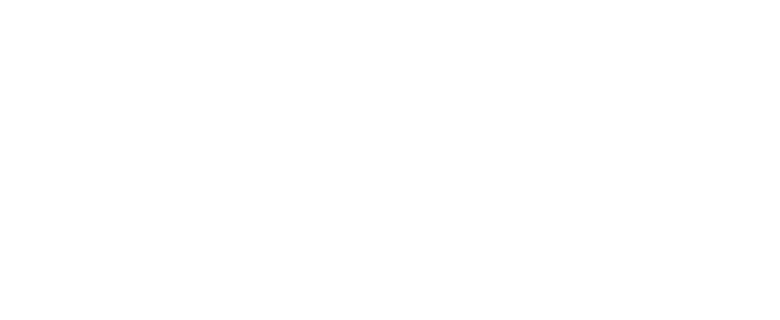
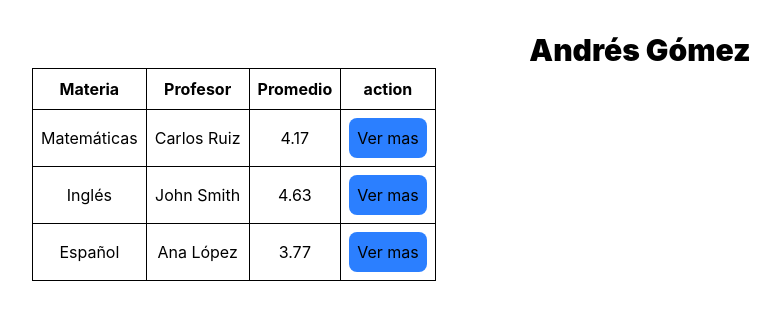
Before and after one commit to and1ru/calificaciones-front, a React (Vite) app: page /notas/1 in a window 1280 px wide. Shown: the top 320 px of the page, without its empty margins (0-780 px from the left). Built offline with nearby package versions, Linux system fonts and the light colour scheme.

Commit message:
se agrego una seccion para que los estudiantes puedan ver sus notas

```diff
--- /dev/null
+++ b/src/components/notas-component.tsx
@@ -0,0 +1,40 @@
+import { useParams } from "react-router-dom";
+import { students } from "../helper/notas2";
+
+export const NotasComponent = () => {
+    const { id } = useParams()
+    if (!id) return <p>no id</p>
+
+    // obtiene solo 1 estudiante
+    const estudiante = students.find((estudiante) => estudiante.id === +id)
+    if (!estudiante) return <p>id no encotrado</p>
+
+    return (
+        <>
+            <p className="text-center text-3xl font-black">{estudiante.name}</p>
+            <table>
+                <thead>
+                    <tr>
+                        <th className="border p-2">Materia</th>
+                        <th className="border p-2">Profesor</th>
+                        <th className="border p-2">Promedio</th>
+                        <th className="border p-2">action</th>
+                    </tr>
+                </thead>
+                <tbody>
+
+                    {
+                        estudiante.subjects.map((subject) => (
+                        <tr key={subject.id}>
+                            <td className="p-2 border text-center">{subject.name}</td>
+                            <td className="p-2 border text-center">{subject.teacher}</td>
+                            <td className="p-2 border text-center">{(subject.grades.reduce((acc, act) => acc + act.score, 0 ) / subject.grades.length).toFixed(2)}</td>
+                            <td className="p-2 border text-center"><button className="bg-blue-500 p-2 rounded-lg">Ver mas</button></td>
+                        </tr>
+                    ))
+                    }
+                </tbody>
+            </table>
+        </>
+    );
+};
--- /dev/null
+++ b/src/helper/notas2.ts
@@ -0,0 +1,230 @@
+// niveles
+// estudiante
+// materias
+// notas
+// nota
+// puntuacion
+
+export const students = [
+    {
+        id: 1,
+        name: "Andrés Gómez",
+        group_id: 101,
+        subjects: [
+            {
+                id: 1,
+                name: "Matemáticas",
+                teacher: "Carlos Ruiz",
+                grades: [
+                    {
+                        id: 1,
+                        title: "Álgebra básica",
+                        score: 4.5,
+                    },
+                    {
+                        id: 2,
+                        title: "Ecuaciones lineales",
+                        score: 3.8,
+                    },
+                    {
+                        id: 3,
+                        title: "Parcial primer periodo",
+                        score: 4.2,
+                    },
+                ],
+            },
+            {
+                id: 2,
+                name: "Inglés",
+                teacher: "John Smith",
+                grades: [
+                    {
+                        id: 1,
+                        title: "Conditionales II",
+                        score: 4.7,
+                    },
+                    {
+                        id: 2,
+                        title: "Listening Quiz",
+                        score: 4.3,
+                    },
+                    {
+                        id: 3,
+                        title: "Speaking Test",
+                        score: 4.9,
+                    },
+                ],
+            },
+            {
+                id: 3,
+                name: "Español",
+                teacher: "Ana López",
+                grades: [
+                    {
+                        id: 1,
+                        title: "Comprensión lectora",
+                        score: 3.5,
+                    },
+                    {
+                        id: 2,
+                        title: "Análisis literario",
+                        score: 4.0,
+                    },
+                    {
+                        id: 3,
+                        title: "Exposición oral",
+                        score: 3.8,
+                    },
+                ],
+            },
+        ],
+    },
+
+    {
+        id: 2,
+        name: "María López",
+        group_id: 101,
+        subjects: [
+            {
+                id: 1,
+                name: "Matemáticas",
+                teacher: "Carlos Ruiz",
+                grades: [
+                    {
+                        id: 1,
+                        title: "Álgebra básica",
+                        score: 2.9,
+                    },
+                    {
+                        id: 2,
+                        title: "Ecuaciones lineales",
+                        score: 3.1,
+                    },
+                    {
+                        id: 3,
+                        title: "Parcial primer periodo",
+                        score: 2.7,
+                    },
+                ],
+            },
+            {
+                id: 2,
+                name: "Inglés",
+                teacher: "John Smith",
+                grades: [
+                    {
+                        id: 1,
+                        title: "Conditionales II",
+                        score: 4.2,
+                    },
+                    {
+                        id: 2,
+                        title: "Listening Quiz",
+                        score: 4.0,
+                    },
+                    {
+                        id: 3,
+                        title: "Speaking Test",
+                        score: 4.5,
+                    },
+                ],
+            },
+            {
+                id: 3,
+                name: "Español",
+                teacher: "Ana López",
+                grades: [
+                    {
+                        id: 1,
+                        title: "Comprensión lectora",
+                        score: 3.9,
+                    },
+                    {
+                        id: 2,
+                        title: "Análisis literario",
+                        score: 4.1,
+                    },
+                    {
+                        id: 3,
+                        title: "Exposición oral",
+                        score: 4.4,
+                    },
+                ],
+            },
+        ],
+    },
+
+    {
+        id: 3,
+        name: "Carlos Ramírez",
+        group_id: 102,
+        subjects: [
+            {
+                id: 1,
+                name: "Matemáticas",
+                teacher: "Carlos Ruiz",
+                grades: [
+                    {
+                        id: 1,
+                        title: "Álgebra básica",
+                        score: 5.0,
+                    },
+                    {
+                        id: 2,
+                        title: "Ecuaciones lineales",
+                        score: 4.8,
+                    },
+                    {
+                        id: 3,
+                        title: "Parcial primer periodo",
+                        score: 4.9,
+                    },
+                ],
+            },
+            {
+                id: 2,
+                name: "Inglés",
+                teacher: "John Smith",
+                grades: [
+                    {
+                        id: 1,
+                        title: "Conditionales II",
+                        score: 3.7,
+                    },
+                    {
+                        id: 2,
+                        title: "Listening Quiz",
+                        score: 3.5,
+                    },
+                    {
+                        id: 3,
+                        title: "Speaking Test",
+                        score: 4.0,
+                    },
+                ],
+            },
+            {
+                id: 3,
+                name: "Español",
+                teacher: "Ana López",
+                grades: [
+                    {
+                        id: 1,
+                        title: "Comprensión lectora",
+                        score: 4.6,
+                    },
+                    {
+                        id: 2,
+                        title: "Análisis literario",
+                        score: 4.8,
+                    },
+                    {
+                        id: 3,
+                        title: "Exposición oral",
+                        score: 4.7,
+                    },
+                ],
+            },
+        ],
+    },
+];
--- a/src/pages/notas-page.tsx
+++ b/src/pages/notas-page.tsx
@@ -1,5 +1,13 @@
+import { NotasComponent } from "../components/notas-component";
+
 export const NotasPage = () => {
   return (
-    <></>
+    <>
+    <main className="p-8">
+      <section>
+        <NotasComponent/>
+      </section>
+    </main>
+    </>
   );
 };
```
